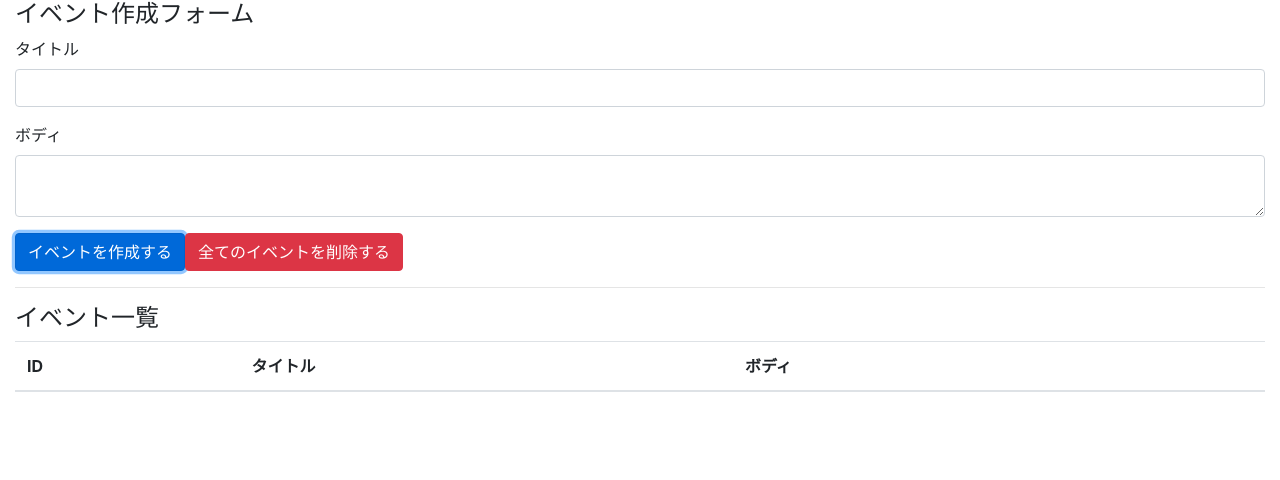
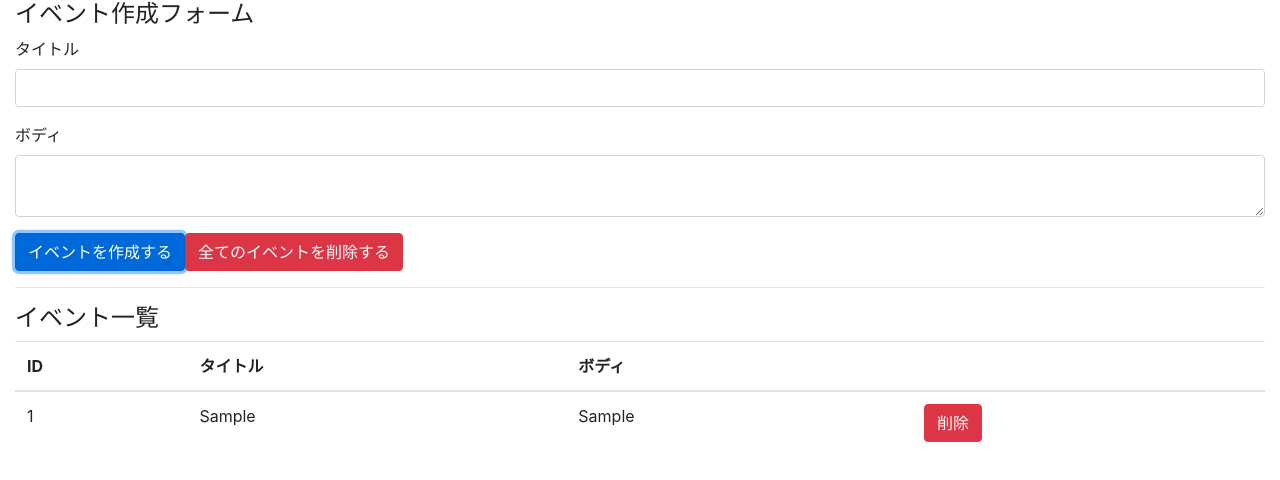
Before and after one commit to ishimori/react-hooks-101, a React (Create React App) app: page / in a window 1280 px wide. Both pictures are taken after typing "Sample", "Sample" into the empty fields and a click on the button "イベントを作成する". Shown: the top 480 px of the page. Built offline with nearby package versions, Linux system fonts and the light colour scheme.

Commit message:
display events, refactoring

```diff
--- a/src/components/App.js
+++ b/src/components/App.js
@@ -1,5 +1,6 @@
 import React,{useReducer, useState} from 'react';
 import 'bootstrap/dist/css/bootstrap.min.css';
+import Event from './Event'
 import reducer from '../reducers' // index.jsは省略できる
 function App() {
   const [state, dispatch]  = useReducer(reducer,[])
@@ -43,6 +44,7 @@
           </tr>
         </thead>
         <tbody>
+          {state.map((event,index) => (<Event key={index} event={event} dispatch={dispatch} />))}
         </tbody>
       </table>
 
--- /dev/null
+++ b/src/components/Event.js
@@ -0,0 +1,32 @@
+import React from 'react'
+const Event = ({dispatch, event}) => {
+    const id = event.id // ショートハンド用
+    const handleClickDeletedButton = () => {
+      dispatch({type:'DELETE_EVENT', id}) // ショートハンド使った
+    }
+    return (
+        <tr>
+            <td>{id}</td>
+            <td>{event.title}</td>
+            <td>{event.body}</td>
+            <td><button type="button" className="btn btn-danger" onClick={handleClickDeletedButton}>削除</button></td>
+        </tr>
+    )
+}
+export default Event
+// {
+//     state.map((event,index) => {
+//       const id = event.id // ショートハンド用
+//       const handleClickDeletedButton = () => {
+//         dispatch({type:'DELETE_EVENT', id}) // ショートハンド使った
+//       }
+//       return (
+//         <tr key={index}>
+//           <td>{id}</td>
+//           <td>{event.title}</td>
+//           <td>{event.body}</td>
+//           <td><button type="button" className="btn btn-danger" onClick={handleClickDeletedButton}>削除</button></td>
+//         </tr>
+//       )
+//     })
+//   }
--- a/src/reducers/index.js
+++ b/src/reducers/index.js
@@ -33,7 +33,8 @@
 
             return [...state,{id, ...event}]    // idはショートハンド使ってる
         case 'DELETE_EVENT':
-            return state
+
+            return state.filter(event => event.id !== action.id)
         case 'DELETE_ALL_EVENTS':
             return []
         default:
```
